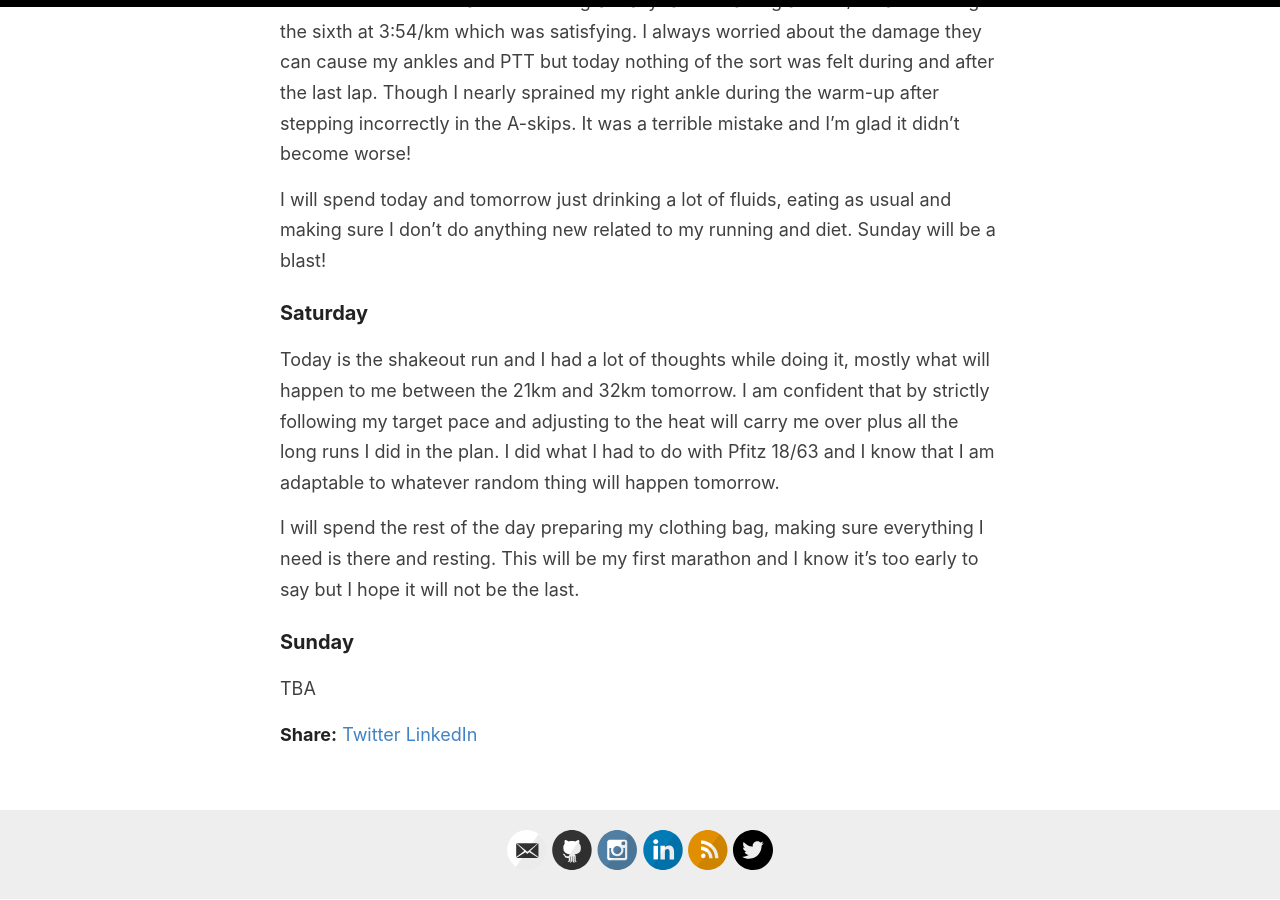
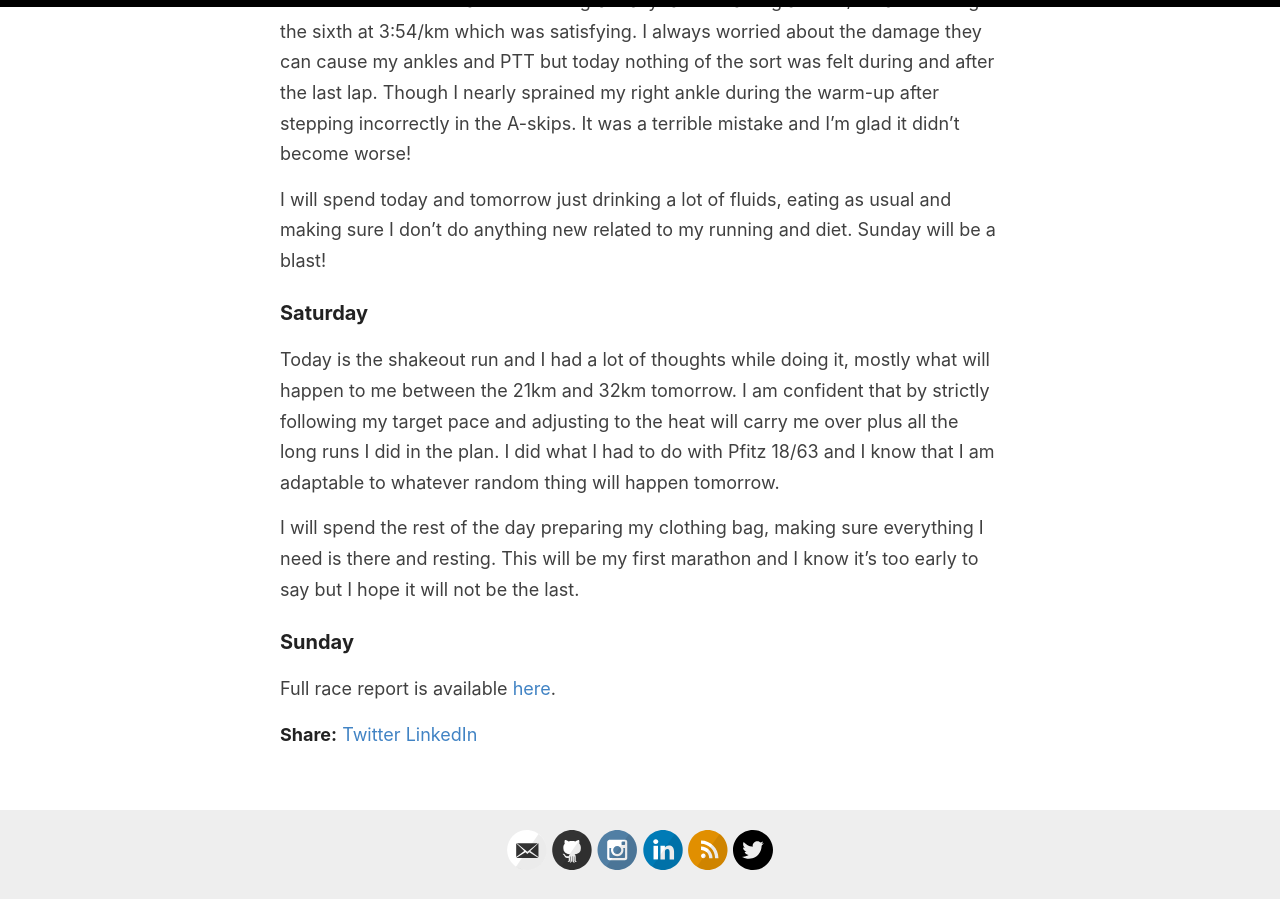
Before and after one commit to giltroymeren/giltroymeren.github.io, a Jekyll site: the page built from _posts/2025-09-21-berlin-marathon-2025-week-18-of-18.markdown, in a window 1280 px wide and 900 px high, scrolled down 3829 px. Built offline with Jekyll 4.4.1, drawn with Linux system fonts in a browser that asks for light colours.

Commit message:
[EDIT] Updated BM2025 race report link

```diff
--- a/_posts/2025-09-21-berlin-marathon-2025-week-18-of-18.markdown
+++ b/_posts/2025-09-21-berlin-marathon-2025-week-18-of-18.markdown
@@ -89,4 +89,4 @@ I will spend the rest of the day preparing my clothing bag, making sure everythi
 
 ### Sunday
 
-TBA
+Full race report is available [here](https://giltroymeren.github.io/race-report-berlin-marathon-2025/).
```
